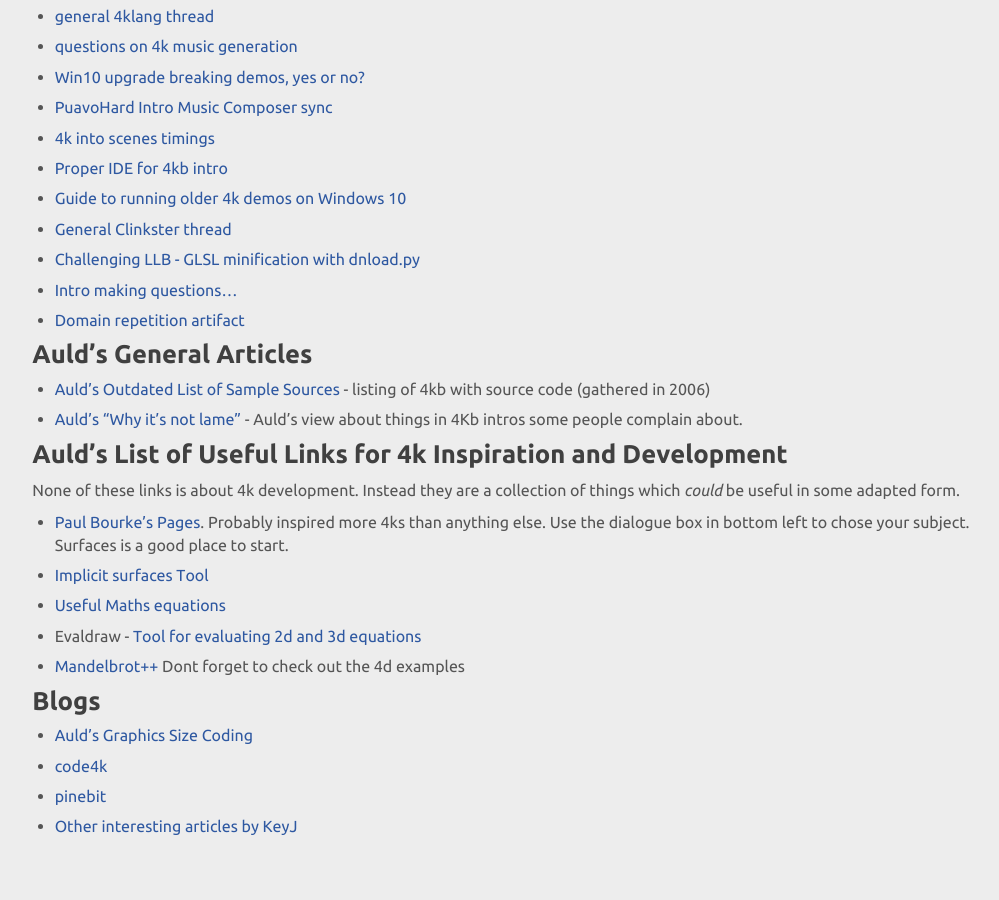
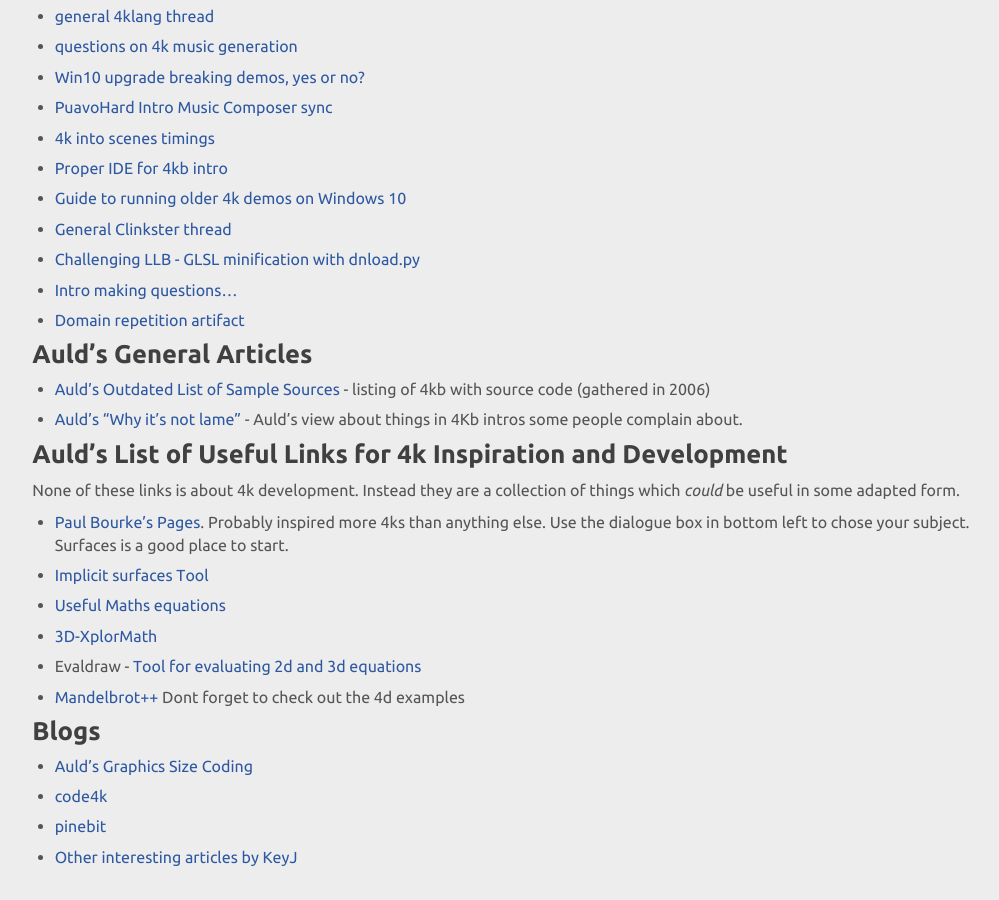
Before and after one commit to in4k/in4k.github.io, a Jekyll site: the page built from wiki/other-resources.markdown, in a window 1280 px wide and 900 px high, scrolled down 804 px. Shown: the whole window, without its empty margins (137-1136 px from the left). Built offline with Jekyll 4.4.1, drawn with Linux system fonts in a browser that asks for light colours; before the commit the page ends 1674 px from its top, so only the background shows below that.

Commit message:
Update other-resources.markdown

```diff
--- a/wiki/other-resources.markdown
+++ b/wiki/other-resources.markdown
@@ -52,9 +52,10 @@
 
 None of these links is about 4k development. Instead they are a collection of things which *could* be useful in some adapted form.
 
-*   [Paul Bourke's Pages](http://local.wasp.uwa.edu.au/~pbourke/ "http://local.wasp.uwa.edu.au/~pbourke/"). Probably inspired more 4ks than anything else. Use the dialogue box in bottom left to chose your subject. Surfaces is a good place to start.
+*   [Paul Bourke's Pages](http://www.paulbourke.net/ "http://www.paulbourke.net/"). Probably inspired more 4ks than anything else. Use the dialogue box in bottom left to chose your subject. Surfaces is a good place to start.
 *   [Implicit surfaces Tool](http://www.leweyg.com/download/impview.html "http://www.leweyg.com/download/impview.html")
-*   [Useful Maths equations](http://rsp.math.brandeis.edu/3d-xplormath/Surface/gallery.html "http://rsp.math.brandeis.edu/3d-xplormath/Surface/gallery.html")
+*   [Useful Maths equations](http://virtualmathmuseum.org/index.html "http://virtualmathmuseum.org/index.html")
+*   [3D-XplorMath](http://www.3d-xplormath.org/ "http://www.3d-xplormath.org/")
 *   Evaldraw - [Tool for evaluating 2d and 3d equations](http://advsys.net/ken/download.htm#evaldraw "http://advsys.net/ken/download.htm#evaldraw")
 *   [Mandelbrot++](http://www.superliminal.com/fractals/bbrot/bbrot.htm "http://www.superliminal.com/fractals/bbrot/bbrot.htm") Dont forget to check out the 4d examples
 
```
